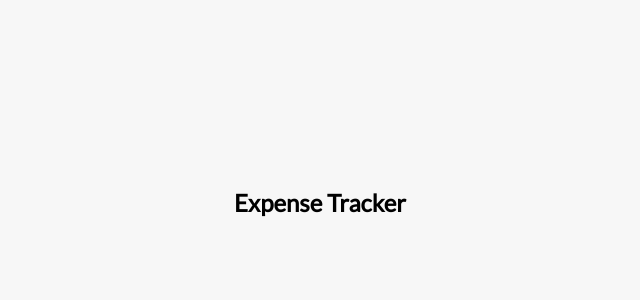
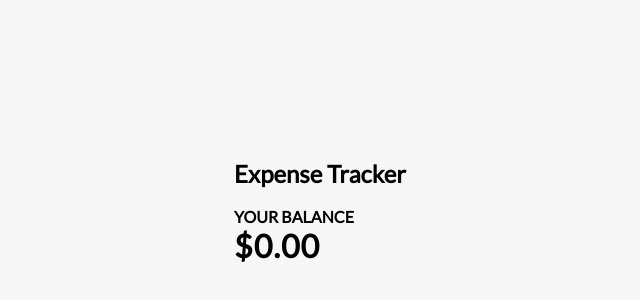
Before and after one commit to Trezzmann/wallet-app-react-typescript, a React (Create React App) app: page / in a window 1280 px wide. Shown: the part 198-498 px from the top of the page, without its empty margins (320-960 px from the left). Built offline with nearby package versions, Linux system fonts and the light colour scheme.

Commit message:
balance component

```diff
--- a/src/App.tsx
+++ b/src/App.tsx
@@ -1,10 +1,12 @@
 import Header from "./components/Header";
+import Balance from "./components/Balance";
 import "./styles.css";
 
 export default function App() {
   return (
     <div className="App">
       <Header />
+      <Balance />
     </div>
   );
 }
--- /dev/null
+++ b/src/components/Balance.tsx
@@ -0,0 +1,8 @@
+export default function Balance() {
+  return (
+    <>
+      <h4>Your Balance</h4>
+      <h1 id="balance">$0.00</h1>
+    </>
+  );
+}
```
